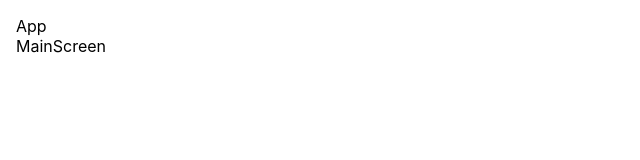
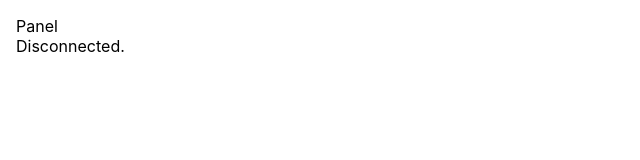
Before and after one commit to toxa16/harvey-control-frontend, a React (Create React App) app: page / in a window 1280 px wide. Shown: the top 160 px of the page, without its empty margins (0-640 px from the left). Built offline with nearby package versions, Linux system fonts and the light colour scheme.

Commit message:
init disconnected status

```diff
--- a/src/App.js
+++ b/src/App.js
@@ -2,11 +2,12 @@ import React from 'react';
 
 import './App.css';
 import MainScreen from './subapp/components/MainScreen';
+import Panel from './Panel';
 
 function App() {
   return (
     <div className="App">
-      App
+      <Panel />
       <MainScreen />
     </div>
   );
--- /dev/null
+++ b/src/Panel.js
@@ -0,0 +1,7 @@
+import React from 'react';
+
+export default function Panel() {
+  return (
+    <div>Panel</div>
+  );
+}
--- /dev/null
+++ b/src/subapp/components/Disconnected.js
@@ -0,0 +1,9 @@
+import React from 'react';
+
+export default function Disconnected() {
+  return (
+    <div>
+      Disconnected.
+    </div>
+  );
+}
--- a/src/subapp/components/MainScreen.js
+++ b/src/subapp/components/MainScreen.js
@@ -1,9 +1,16 @@
 import React from 'react';
+import Disconnected from './Disconnected';
 
-export default function MainScreen() {
+export default function MainScreen({ status }) {
+  function renderByStatus() {
+    switch (status) {
+      default: return <Disconnected />
+    }
+  }
+
   return (
     <div>
-      MainScreen
+      { renderByStatus() }
     </div>
   );
 }
--- /dev/null
+++ b/src/subapp/redux-state/connection-status.enum.js
@@ -0,0 +1,5 @@
+const ConnectionStatus = {
+  DISCONNECTED: 0,
+};
+
+export default ConnectionStatus;
```
